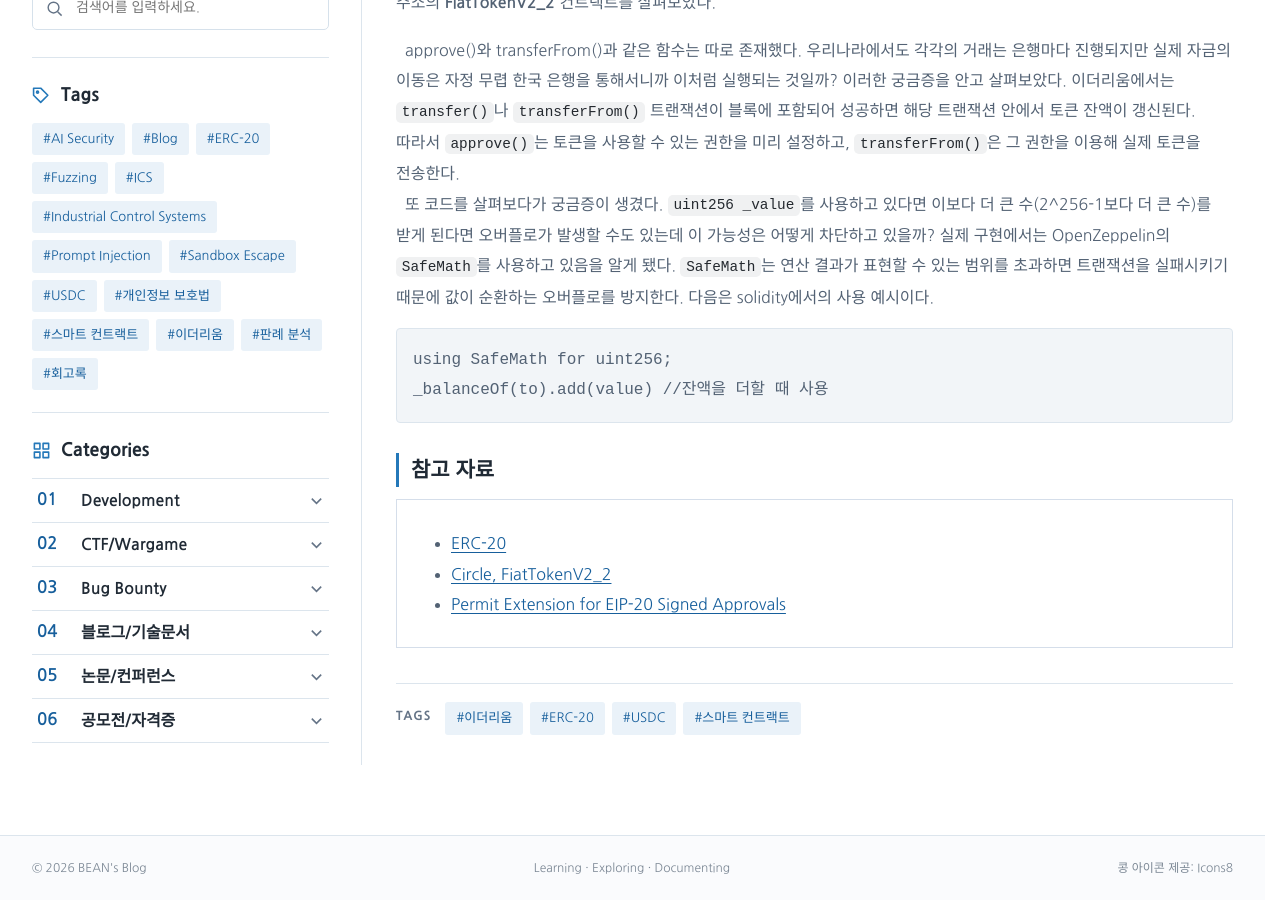
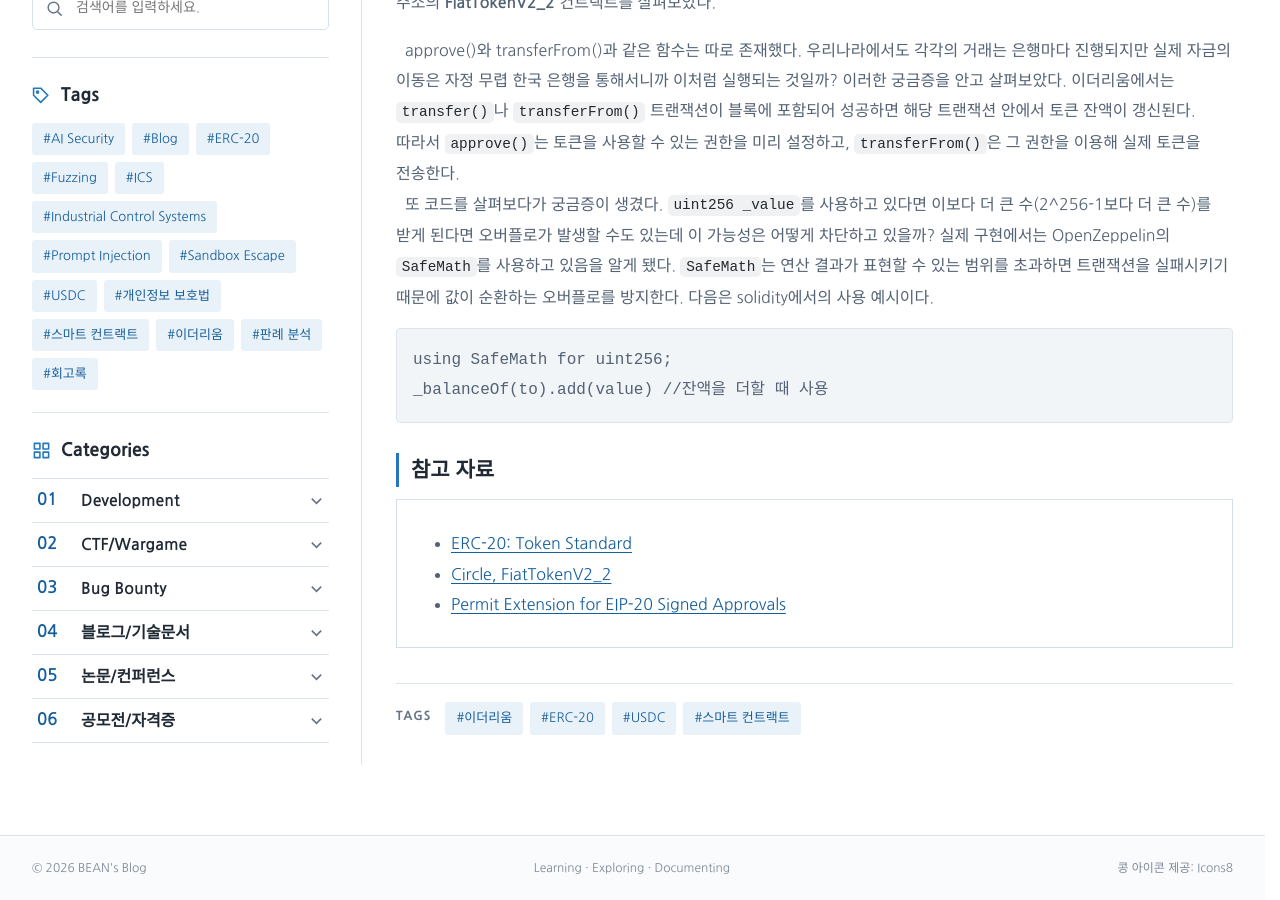
Before and after one commit to BEAN-CMD418/bean-cmd418.github.io, a Jekyll site: the page built from _posts/2026-11-28-ethereum-erc20-usdc.md, in a window 1280 px wide and 900 px high, scrolled down 1398 px. Built offline with Jekyll 4.4.1, drawn with Linux system fonts in a browser that asks for light colours; some web fonts are replaced.

Commit message:
Update reference link for ERC-20 token standard

```diff
--- a/_posts/2026-11-28-ethereum-erc20-usdc.md
+++ b/_posts/2026-11-28-ethereum-erc20-usdc.md
@@ -42,7 +42,7 @@ _balanceOf(to).add(value) //잔액을 더할 때 사용
 
 <div style="border: 1px solid #d5deea; padding: 12px 14px; margin: 8px 0;">
 <ul>
-<li><a href="https://eips.ethereum.org/EIPS/eip-20">ERC-20</a></li>
+<li><a href="https://eips.ethereum.org/EIPS/eip-20">ERC-20: Token Standard</a></li>
 <li><a href="https://github.com/circlefin/stablecoin-evm/blob/master/contracts/v2/FiatTokenV2_2.sol">Circle, FiatTokenV2_2</a></li>
 <li><a href="https://ercs.ethereum.org/ERCS/erc-2612">Permit Extension for EIP-20 Signed Approvals</a></li>
 </ul>
```
